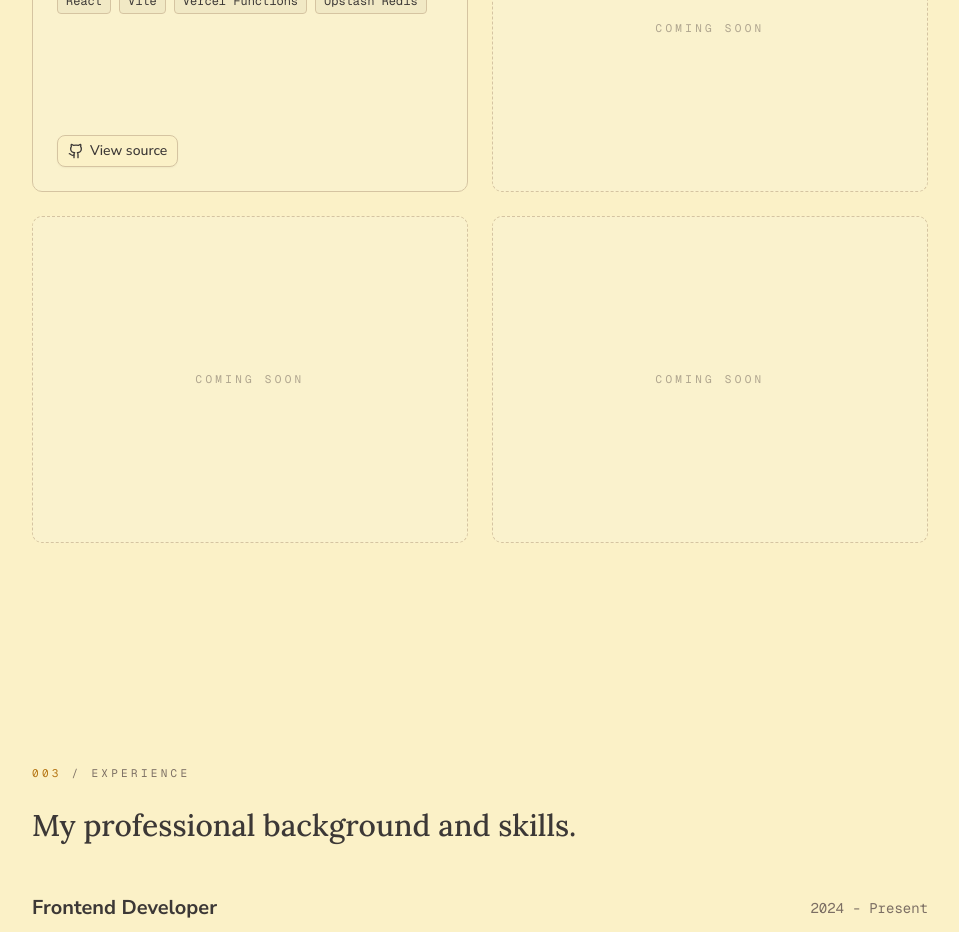
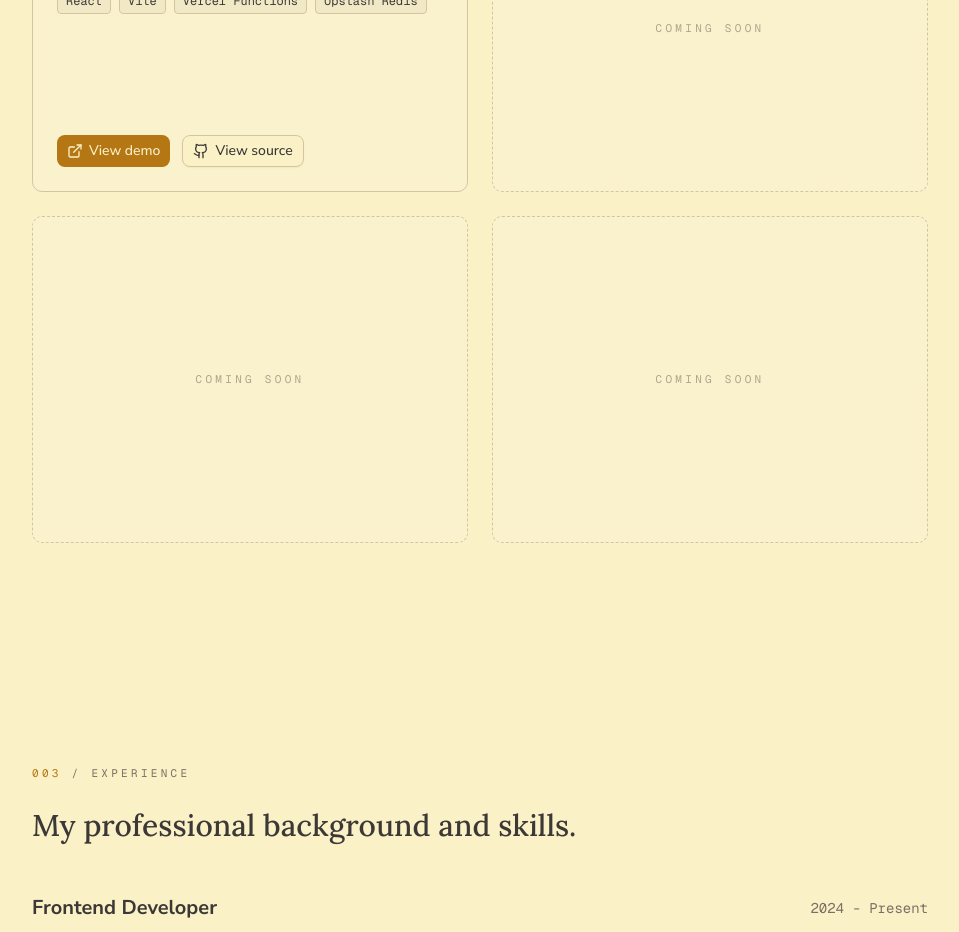
Before and after one commit to dumbld0re/portfolioV1, a Next.js app: page / in a window 1280 px wide. Shown: the part 1680-2612 px from the top of the page, without its empty margins (160-1119 px from the left). Built offline with nearby package versions, Linux system fonts and the light colour scheme; no server answers.

Commit message:
Link Finance Tracker demo deployment

```diff
--- a/content/projects.ts
+++ b/content/projects.ts
@@ -28,6 +28,7 @@ export const projectsContent: Record<
         description:
           "Eine persönliche Finanz-App zum Verfolgen von Einnahmen, Ausgaben und Sparzielen – offline-first, mit optionaler geräteübergreifender Synchronisierung.",
         tech: ["React", "Vite", "Vercel Functions", "Upstash Redis"],
+        demoHref: "https://financetracker-demo.vercel.app/",
         githubHref: "https://github.com/dumbld0re/financeApp",
       },
       { title: "", description: "", tech: [], comingSoon: true },
@@ -45,6 +46,7 @@ export const projectsContent: Record<
         description:
           "A personal finance app for tracking income, expenses, and savings goals — offline-first, with optional cross-device sync.",
         tech: ["React", "Vite", "Vercel Functions", "Upstash Redis"],
+        demoHref: "https://financetracker-demo.vercel.app/",
         githubHref: "https://github.com/dumbld0re/financeApp",
       },
       { title: "", description: "", tech: [], comingSoon: true },
```
